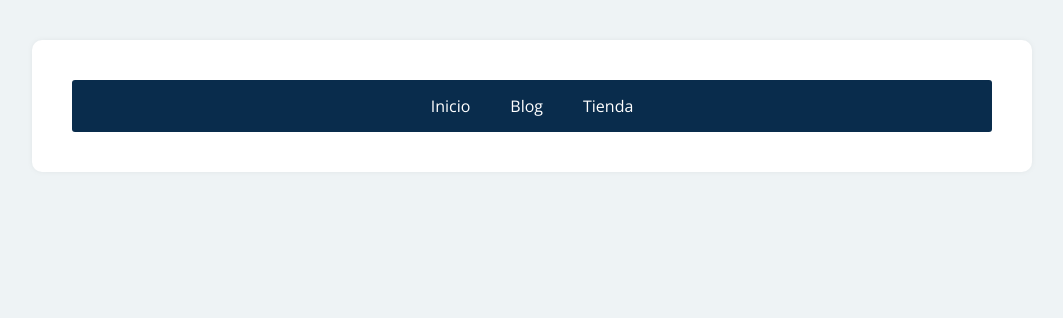
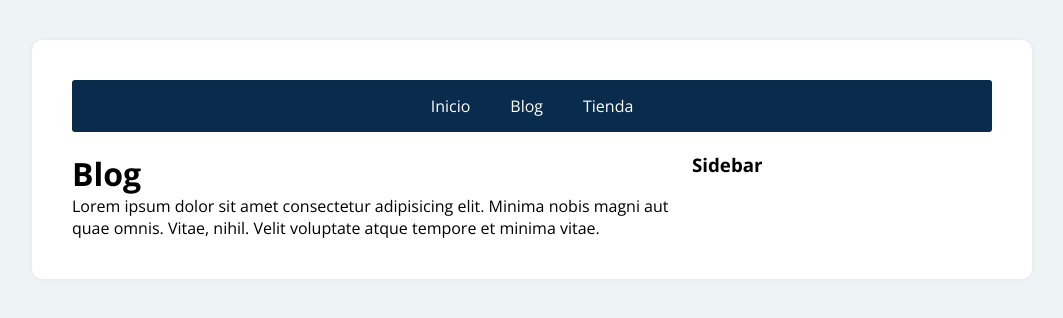
Before and after one commit to sekeer11/app_tienda, a React (Create React App) app: page /blog in a window 1280 px wide. Shown: the top 318 px of the page, without its empty margins (108-1171 px from the left). Built offline with nearby package versions, Linux system fonts and the light colour scheme.

Commit message:
Creando las rutas del proyecto

```diff
--- a/src/App.js
+++ b/src/App.js
@@ -1,6 +1,10 @@
 import React from 'react';
 import styled from 'styled-components';
-import { NavLink } from 'react-router-dom';
+import { NavLink, Route, Routes } from 'react-router-dom';
+import Inicio from './components/Inicio';
+import Blog from './components/Blog';
+import Tienda from './components/Tienda';
+import Error404 from './components/Error404'
 
 const App = () => {
   return (
@@ -11,6 +15,17 @@ const App = () => {
           <NavLink to="/blog">Blog</NavLink>
           <NavLink to="/tienda">Tienda</NavLink>
         </Menu>
+        <main>
+          <Routes>
+            <Route path="/" element={<Inicio /> } />
+            <Route path="/blog" element={<Blog /> } />
+            <Route path="/tienda" element={<Tienda /> } />
+            <Route path="*" element={<Error404 /> } />
+          </Routes>
+        </main>
+        <aside>
+          <h3>Sidebar</h3>
+        </aside>
       </Contenedor>
    );
 }
--- /dev/null
+++ b/src/components/Blog.jsx
@@ -0,0 +1,12 @@
+import React from 'react';
+
+const Blog = () => {
+    return (
+        <div>
+            <h1>Blog</h1>
+            <p>Lorem ipsum dolor sit amet consectetur adipisicing elit. Minima nobis magni aut quae omnis. Vitae, nihil. Velit voluptate atque tempore et minima vitae.</p>
+        </div>
+     );
+}
+
+export default Blog;
--- /dev/null
+++ b/src/components/Error404.jsx
@@ -0,0 +1,12 @@
+import React from 'react';
+
+const Error404 = () => {
+    return (
+        <div>
+            <h1>Error 404</h1>
+            <p>Lorem ipsum dolor sit amet consectetur adipisicing elit. Minima nobis magni aut quae omnis. Vitae, nihil. Velit voluptate atque tempore et minima vitae.</p>
+        </div>
+     );
+}
+
+export default Error404;
--- /dev/null
+++ b/src/components/Inicio.jsx
@@ -0,0 +1,12 @@
+import React from 'react';
+
+const Inicio = () => {
+    return (
+        <div>
+            <h1>Inicio</h1>
+            <p>Lorem ipsum dolor sit amet consectetur adipisicing elit. Minima nobis magni aut quae omnis. Vitae, nihil. Velit voluptate atque tempore et minima vitae.</p>
+        </div>
+     );
+}
+
+export default Inicio;
--- /dev/null
+++ b/src/components/Tienda.jsx
@@ -0,0 +1,12 @@
+import React from 'react';
+
+const Tienda = () => {
+    return (
+        <div>
+            <h1>Tienda</h1>
+            <p>Lorem ipsum dolor sit amet consectetur adipisicing elit. Minima nobis magni aut quae omnis. Vitae, nihil. Velit voluptate atque tempore et minima vitae.</p>
+        </div>
+     );
+}
+
+export default Tienda;
```
